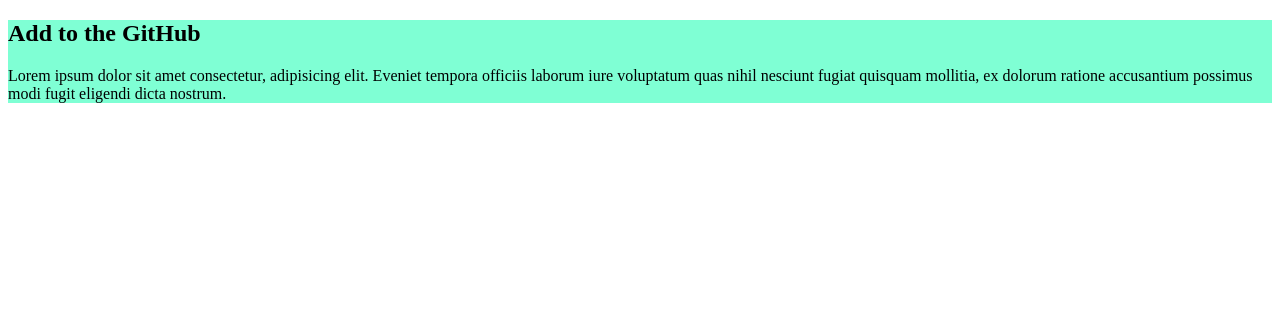
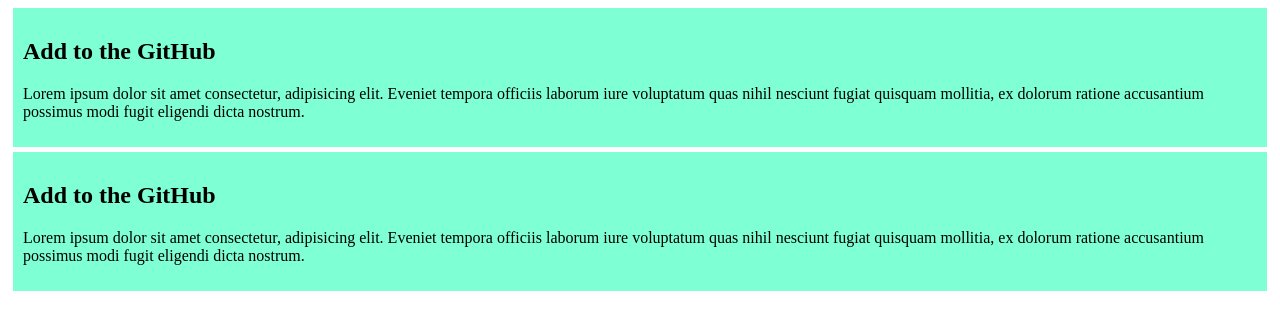
Before and after one commit to sheamZero/my-simple-website, a plain HTML site: page index.html in a window 1280 px wide. Drawn offline with Linux system fonts and the light colour scheme.

Commit message:
added second styles

```diff
--- a/index.html
+++ b/index.html
@@ -11,6 +11,10 @@
         <h2>Add to the GitHub</h2>
         <p>Lorem ipsum dolor sit amet consectetur, adipisicing elit. Eveniet tempora officiis laborum iure voluptatum quas nihil nesciunt fugiat quisquam mollitia, ex dolorum ratione accusantium possimus modi fugit eligendi dicta nostrum.</p>
     </div>
+    <div>
+        <h2>Add to the GitHub</h2>
+        <p>Lorem ipsum dolor sit amet consectetur, adipisicing elit. Eveniet tempora officiis laborum iure voluptatum quas nihil nesciunt fugiat quisquam mollitia, ex dolorum ratione accusantium possimus modi fugit eligendi dicta nostrum.</p>
+    </div>
 
 </body>
 </html>
--- a/style/styles.css
+++ b/style/styles.css
@@ -1,3 +1,5 @@
 div{
     background-color: aquamarine;
+    padding: 10px;
+    margin: 5px;
 }
```
